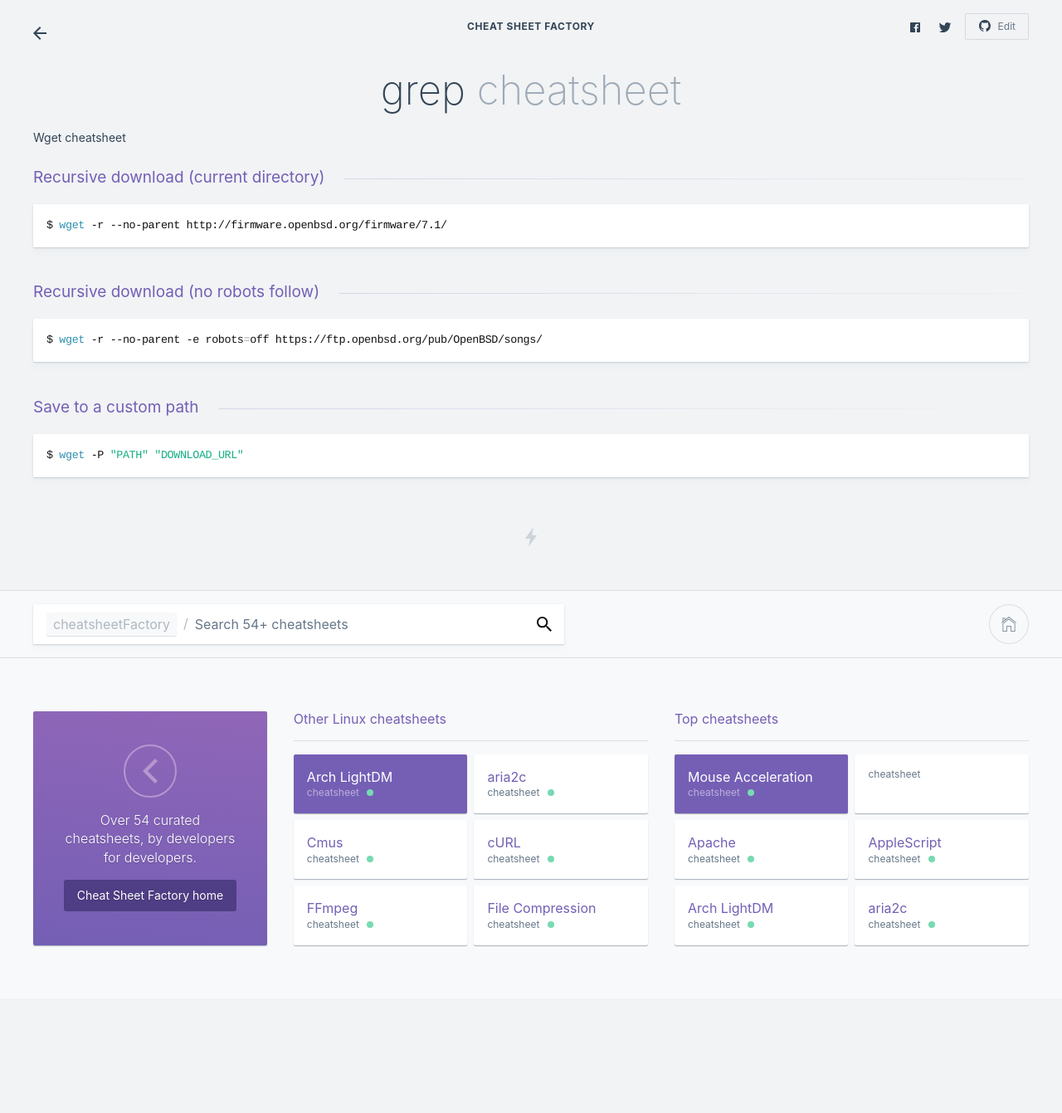
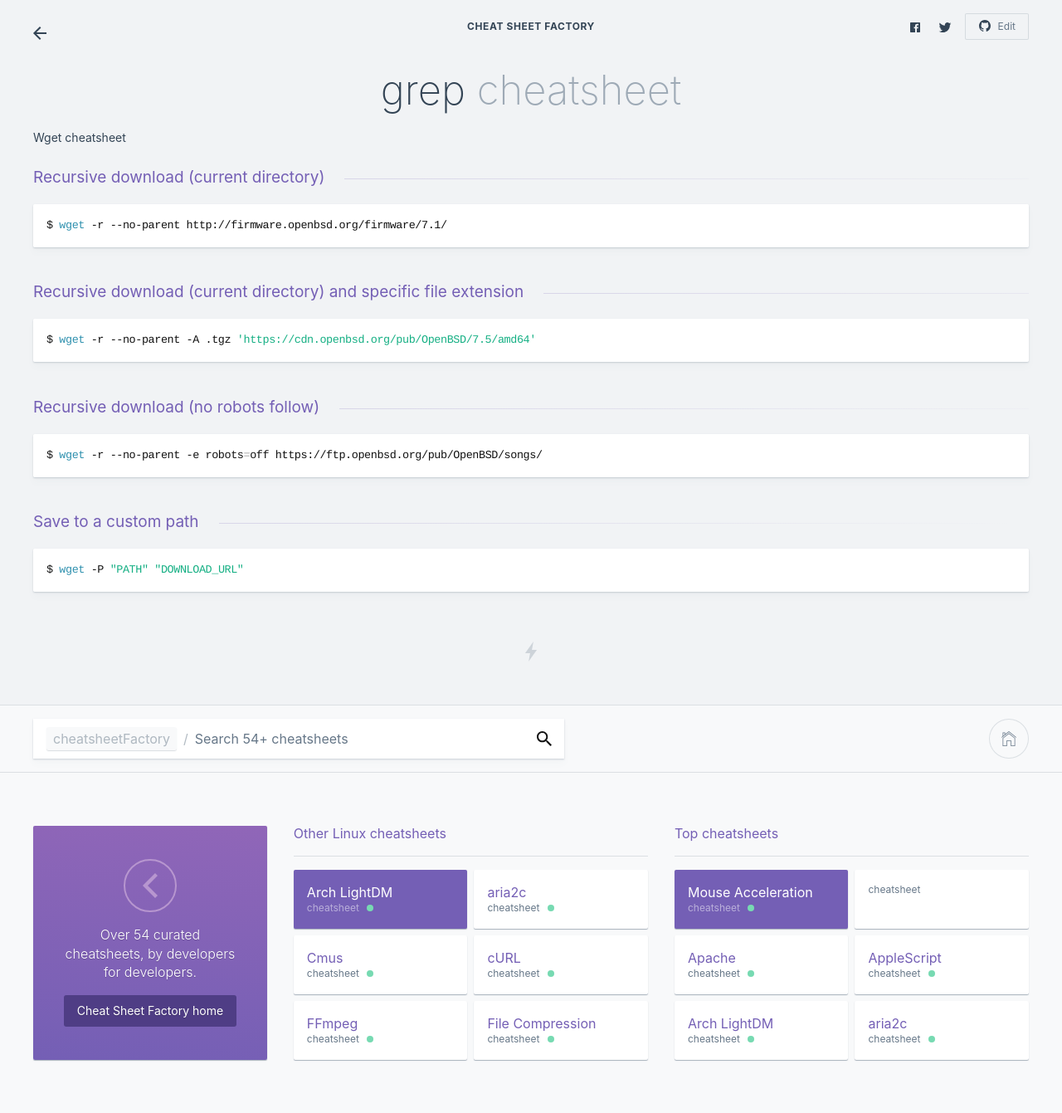
Before and after one commit to kasramp/cheat-sheet-factory, a Jekyll site: the page built from linux/wget.md, in a window 1280 px wide. Shown: the whole page at 83% size. Built offline with Jekyll 4.4.1, drawn with Linux system fonts in a browser that asks for light colours; nearby versions of some CDN libraries; before the commit the page ends 1203 px from its top, so only the background shows below that.

Commit message:
Update wget cheat sheet

````diff
--- a/linux/wget.md
+++ b/linux/wget.md
@@ -21,6 +21,12 @@ Shortcuts
 $ wget -r --no-parent http://firmware.openbsd.org/firmware/7.1/
 ```
 
+### Recursive download (current directory) and specific file extension
+
+```bash
+$ wget -r --no-parent -A .tgz 'https://cdn.openbsd.org/pub/OpenBSD/7.5/amd64'
+```
+
 ### Recursive download (no robots follow)
 
 ```bash
````
Also changed, not shown: other parts of linux/wget.md (+1 -1 lines).
